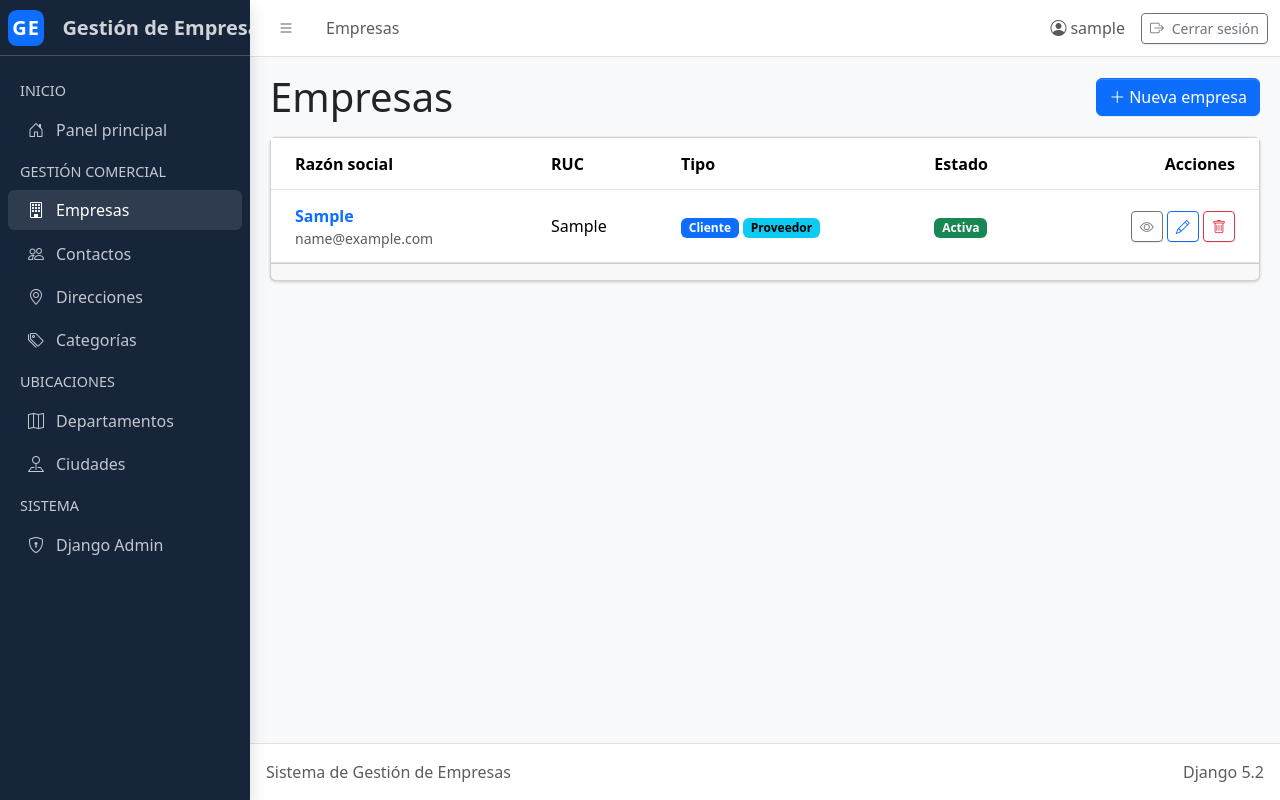
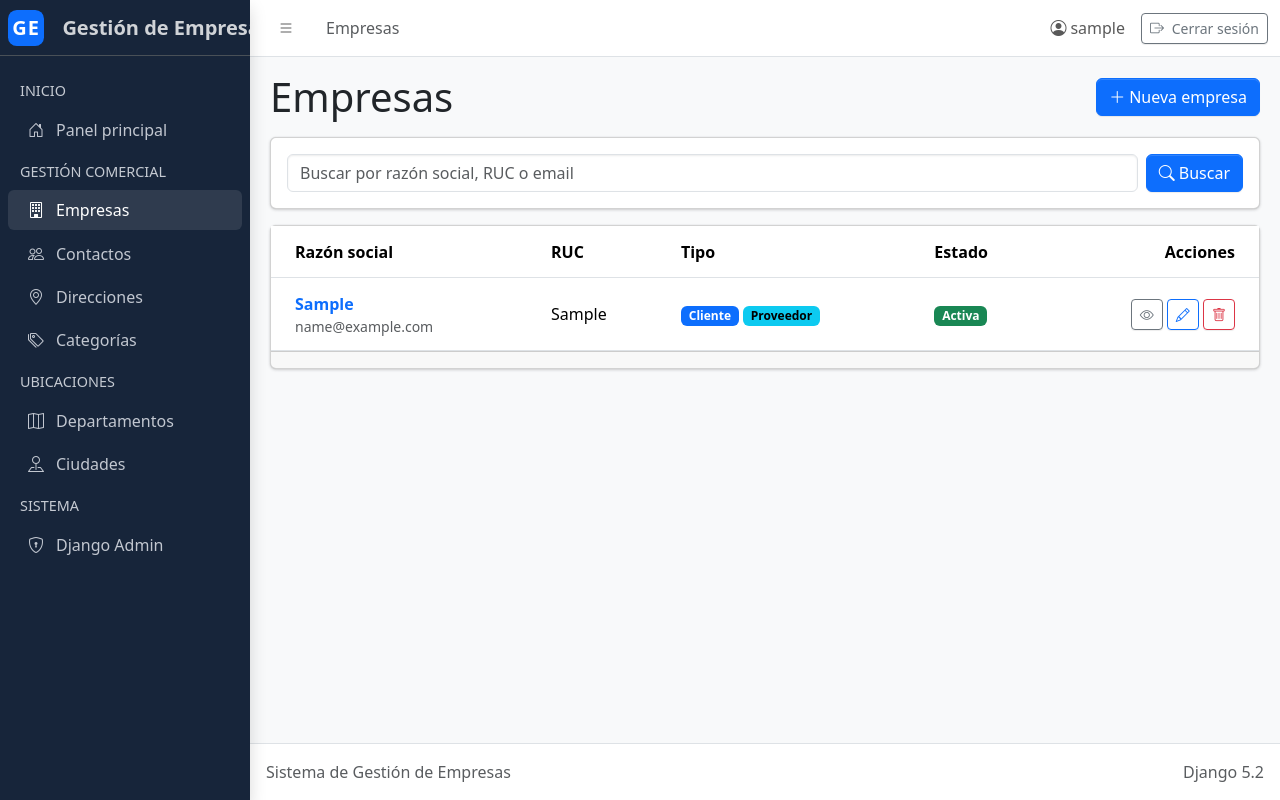
Before and after one commit to NicolasVillalba-26/Prueba_tecnica_django, a Django app: page /empresas/ in a window 1280 px wide. Run offline with Django 5.2, Linux system fonts and the light colour scheme; a user stored in the database is signed in; tables that the repository leaves empty hold one stand-in row (values such as "Sample post"); some libraries are stand-ins or nearby versions.

Commit message:
Implementar búsqueda de empresas

```diff
--- a/empresas/views.py
+++ b/empresas/views.py
@@ -1,5 +1,6 @@
 from django.contrib import messages
 from django.contrib.auth.mixins import LoginRequiredMixin
+from django.db.models import Q
 from django.shortcuts import get_object_or_404
 from django.urls import reverse, reverse_lazy
 from django.views.generic import (
@@ -89,7 +90,24 @@ class EmpresaListaVista(LoginRequiredMixin, ListView):
     paginate_by = 20
 
     def get_queryset(self):
-        return Empresa.objects.prefetch_related('categorias')
+        """Filtra empresas por razón social, RUC o correo electrónico."""
+        empresas = Empresa.objects.prefetch_related('categorias')
+        self.termino_busqueda = self.request.GET.get('q', '').strip()
+
+        if self.termino_busqueda:
+            empresas = empresas.filter(
+                Q(razon_social__icontains=self.termino_busqueda)
+                | Q(ruc__icontains=self.termino_busqueda)
+                | Q(email__icontains=self.termino_busqueda)
+            )
+
+        return empresas
+
+    def get_context_data(self, **kwargs):
+        """Conserva el término para mostrarlo en el campo y la paginación."""
+        contexto = super().get_context_data(**kwargs)
+        contexto['termino_busqueda'] = self.termino_busqueda
+        return contexto
 
 
 class EmpresaDetalleVista(LoginRequiredMixin, DetailView):
--- a/templates/empresas/empresa_lista.html
+++ b/templates/empresas/empresa_lista.html
@@ -3,7 +3,12 @@
 {% block titulo_seccion %}Empresas{% endblock %}
 {% block acciones_seccion %}<div class="text-sm-end mt-3 mt-sm-0"><a href="{% url 'empresas:empresa_crear' %}" class="btn btn-primary"><i class="bi bi-plus-lg me-1"></i>Nueva empresa</a></div>{% endblock %}
 {% block contenido %}
+<div class="card mb-3"><div class="card-body"><form method="get" class="row g-2 align-items-center" role="search">
+    <div class="col-12 col-lg"><label for="busqueda-empresas" class="visually-hidden">Buscar empresas</label><input id="busqueda-empresas" type="search" name="q" value="{{ termino_busqueda }}" class="form-control" placeholder="Buscar por razón social, RUC o email"></div>
+    <div class="col-12 col-sm-auto d-grid"><button type="submit" class="btn btn-primary"><i class="bi bi-search me-1" aria-hidden="true"></i>Buscar</button></div>
+    {% if termino_busqueda %}<div class="col-12 col-sm-auto d-grid"><a href="{% url 'empresas:empresa_lista' %}" class="btn btn-outline-secondary"><i class="bi bi-x-lg me-1" aria-hidden="true"></i>Limpiar</a></div>{% endif %}
+</form></div></div>
 <div class="card"><div class="card-body p-0"><div class="table-responsive"><table class="table table-hover align-middle mb-0"><thead><tr><th>Razón social</th><th>RUC</th><th>Tipo</th><th>Estado</th><th class="text-end">Acciones</th></tr></thead><tbody>
-{% for empresa in empresas %}<tr><td><a href="{% url 'empresas:empresa_detalle' empresa.pk %}" class="fw-semibold text-decoration-none">{{ empresa.razon_social }}</a><div class="small text-body-secondary">{{ empresa.email }}</div></td><td>{{ empresa.ruc }}</td><td>{% if empresa.es_cliente %}<span class="badge text-bg-primary">Cliente</span>{% endif %} {% if empresa.es_proveedor %}<span class="badge text-bg-info">Proveedor</span>{% endif %}</td><td>{% if empresa.activo %}<span class="badge text-bg-success">Activa</span>{% else %}<span class="badge text-bg-secondary">Inactiva</span>{% endif %}</td><td class="text-end acciones-tabla"><a href="{% url 'empresas:empresa_detalle' empresa.pk %}" class="btn btn-sm btn-outline-secondary" aria-label="Ver {{ empresa }}"><i class="bi bi-eye"></i></a> <a href="{% url 'empresas:empresa_editar' empresa.pk %}" class="btn btn-sm btn-outline-primary" aria-label="Editar {{ empresa }}"><i class="bi bi-pencil"></i></a> <a href="{% url 'empresas:empresa_eliminar' empresa.pk %}" class="btn btn-sm btn-outline-danger" aria-label="Eliminar {{ empresa }}"><i class="bi bi-trash"></i></a></td></tr>{% empty %}<tr><td colspan="5" class="estado-vacio">No hay empresas registradas.</td></tr>{% endfor %}
+{% for empresa in empresas %}<tr><td><a href="{% url 'empresas:empresa_detalle' empresa.pk %}" class="fw-semibold text-decoration-none">{{ empresa.razon_social }}</a><div class="small text-body-secondary">{{ empresa.email }}</div></td><td>{{ empresa.ruc }}</td><td>{% if empresa.es_cliente %}<span class="badge text-bg-primary">Cliente</span>{% endif %} {% if empresa.es_proveedor %}<span class="badge text-bg-info">Proveedor</span>{% endif %}</td><td>{% if empresa.activo %}<span class="badge text-bg-success">Activa</span>{% else %}<span class="badge text-bg-secondary">Inactiva</span>{% endif %}</td><td class="text-end acciones-tabla"><a href="{% url 'empresas:empresa_detalle' empresa.pk %}" class="btn btn-sm btn-outline-secondary" aria-label="Ver {{ empresa }}"><i class="bi bi-eye"></i></a> <a href="{% url 'empresas:empresa_editar' empresa.pk %}" class="btn btn-sm btn-outline-primary" aria-label="Editar {{ empresa }}"><i class="bi bi-pencil"></i></a> <a href="{% url 'empresas:empresa_eliminar' empresa.pk %}" class="btn btn-sm btn-outline-danger" aria-label="Eliminar {{ empresa }}"><i class="bi bi-trash"></i></a></td></tr>{% empty %}<tr><td colspan="5" class="estado-vacio">{% if termino_busqueda %}No se encontraron empresas para “{{ termino_busqueda }}”.{% else %}No hay empresas registradas.{% endif %}</td></tr>{% endfor %}
 </tbody></table></div></div><div class="card-footer">{% include 'includes/pagination.html' %}</div></div>
 {% endblock %}
--- a/templates/includes/pagination.html
+++ b/templates/includes/pagination.html
@@ -2,11 +2,11 @@
     <nav aria-label="Paginación de resultados">
         <ul class="pagination justify-content-end mb-0">
             <li class="page-item {% if not page_obj.has_previous %}disabled{% endif %}">
-                {% if page_obj.has_previous %}<a class="page-link" href="?page={{ page_obj.previous_page_number }}">Anterior</a>{% else %}<span class="page-link">Anterior</span>{% endif %}
+                {% if page_obj.has_previous %}<a class="page-link" href="?{% if termino_busqueda %}q={{ termino_busqueda|urlencode }}&amp;{% endif %}page={{ page_obj.previous_page_number }}">Anterior</a>{% else %}<span class="page-link">Anterior</span>{% endif %}
             </li>
             <li class="page-item active" aria-current="page"><span class="page-link">{{ page_obj.number }} de {{ page_obj.paginator.num_pages }}</span></li>
             <li class="page-item {% if not page_obj.has_next %}disabled{% endif %}">
-                {% if page_obj.has_next %}<a class="page-link" href="?page={{ page_obj.next_page_number }}">Siguiente</a>{% else %}<span class="page-link">Siguiente</span>{% endif %}
+                {% if page_obj.has_next %}<a class="page-link" href="?{% if termino_busqueda %}q={{ termino_busqueda|urlencode }}&amp;{% endif %}page={{ page_obj.next_page_number }}">Siguiente</a>{% else %}<span class="page-link">Siguiente</span>{% endif %}
             </li>
         </ul>
     </nav>
```
Also changed, not shown: empresas/tests/test_views.py (+64 -0 lines).
